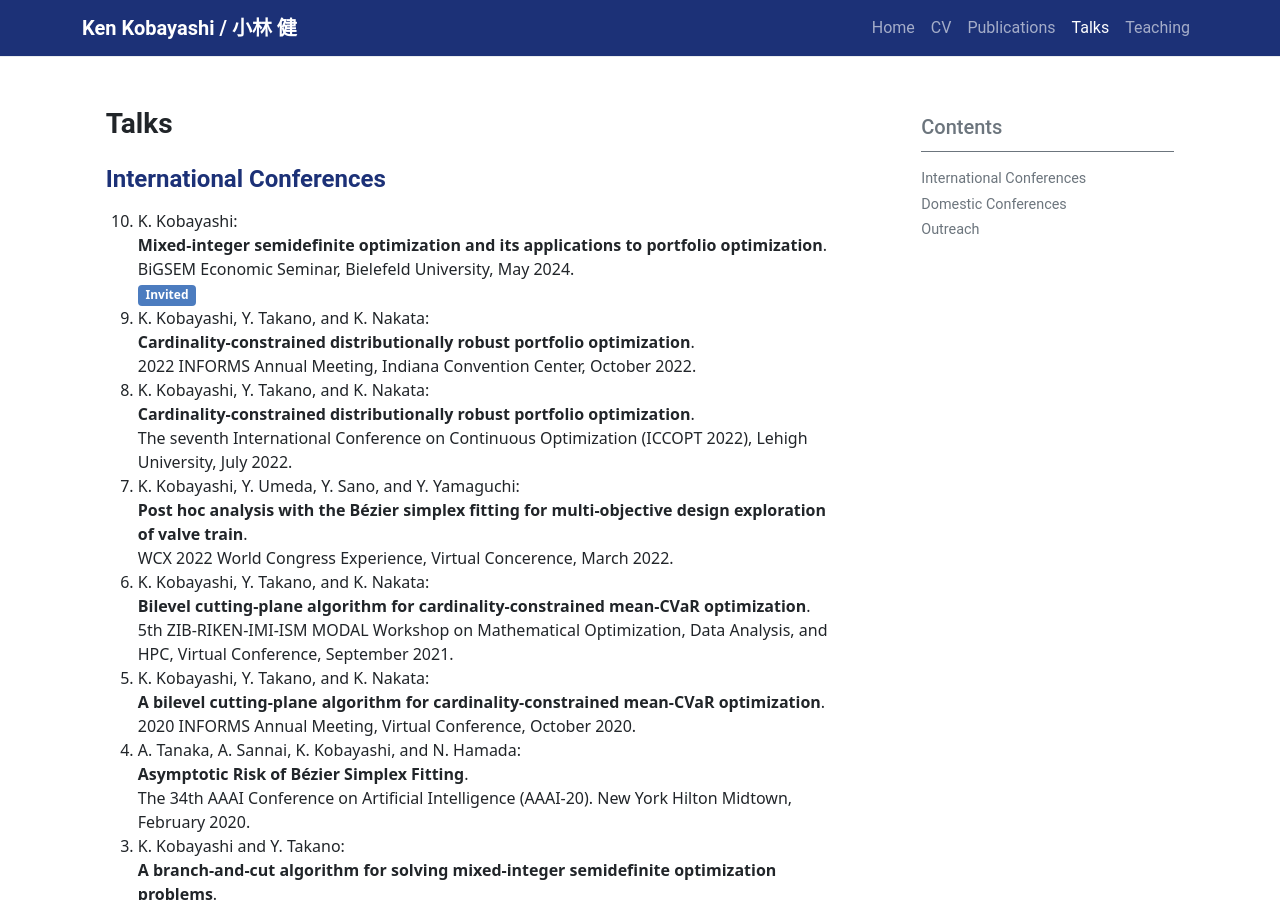
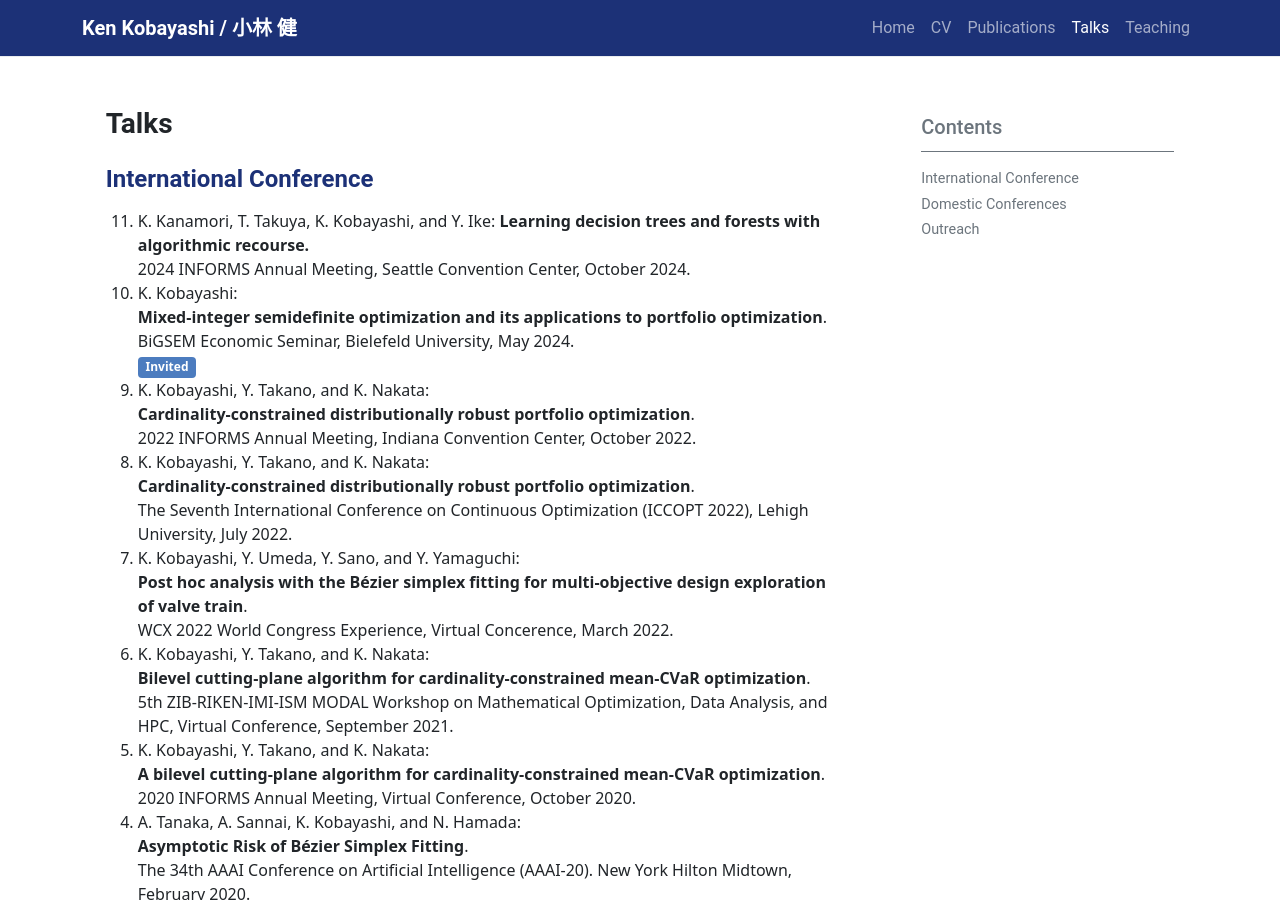
Before and after one commit to KenKoba2119/KenKoba2119.github.io, a Jekyll site: the page built from pages/talks.md, in a window 1280 px wide and 900 px high. Built offline with Jekyll 4.4.1, drawn with Linux system fonts in a browser that asks for light colours; formulas are drawn with MathJax 3.

Commit message:
update presentation

```diff
--- a/pages/talks.md
+++ b/pages/talks.md
@@ -10,17 +10,20 @@ toc: true
 <script type="text/javascript" async src="https://cdnjs.cloudflare.com/ajax/libs/mathjax/2.7.1/MathJax.js?config=TeX-MML-AM_CHTML"></script>
 
 
-## International Conferences
-1. K. Kobayashi:
+## International Conference
+1. K. Kanamori, T. Takuya, K. Kobayashi, and Y. Ike:
+**Learning decision trees and forests with algorithmic recourse.**
+2024 INFORMS Annual Meeting, Seattle Convention Center, October 2024.
+3. K. Kobayashi:
 **Mixed-integer semidefinite optimization and its applications to portfolio optimization**.
 BiGSEM Economic Seminar, Bielefeld University, May 2024.
 <span class="badge bg-info">Invited</span>
-2. K. Kobayashi, Y. Takano, and K. Nakata:
+1. K. Kobayashi, Y. Takano, and K. Nakata:
 **Cardinality-constrained distributionally robust portfolio optimization**.
 2022 INFORMS Annual Meeting, Indiana Convention Center, October 2022.
 1. K. Kobayashi, Y. Takano, and K. Nakata:
 **Cardinality-constrained distributionally robust portfolio optimization**.
-The seventh International Conference on Continuous Optimization (ICCOPT 2022), Lehigh University, July 2022.
+The Seventh International Conference on Continuous Optimization (ICCOPT 2022), Lehigh University, July 2022.
 1. K. Kobayashi, Y. Umeda, Y. Sano, and Y. Yamaguchi:
 **Post hoc analysis with the Bézier simplex fitting for multi-objective design exploration of valve train**.
 WCX 2022  World Congress Experience, Virtual Concerence, March 2022.
```
